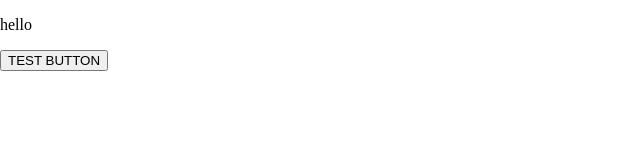
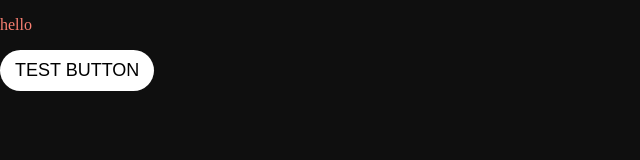
Before and after one commit to code-withpriyanshu/calorie-tracker, a plain HTML site: page index.html in a window 1280 px wide. Shown: the whole page, without its empty margins (0-640 px from the left). Drawn offline with Linux system fonts and the light colour scheme; files that its build step writes are made by us from their sources.

Commit message:
added a styled button

```diff
--- a/index.html
+++ b/index.html
@@ -10,8 +10,8 @@
    <link rel="stylesheet" href="media.css">
 </head>
 <body>
-    <p>hello</p>
-    <button> TEST BUTTON</button>
+    <p class="text">hello</p>
+    <button > TEST BUTTON</button>
     <script src="script.js"></script>
 </body>
 </html>
--- a/media.css
+++ b/media.css
@@ -1,6 +1,29 @@
-.button{
+.text{
+    color: salmon;
+}
+
+button{
     border: none;
-    background-color: lime;
-    color: aquamarine;
+    background-color: white;
+    color: black;
     padding-top: 10px;
+    border-radius: 30px;
+    padding-bottom: 10px;
+    font-size: large;
+    padding-left: 15px;
+    padding-right: 15px;
+
 }
+
+button:hover{
+    opacity: 0.9;
+    cursor: pointer;
+}
+
+button:active{
+    opacity: 0.5;
+}
+
+body{
+    background-color: rgb(15, 15, 15);
+}
```
